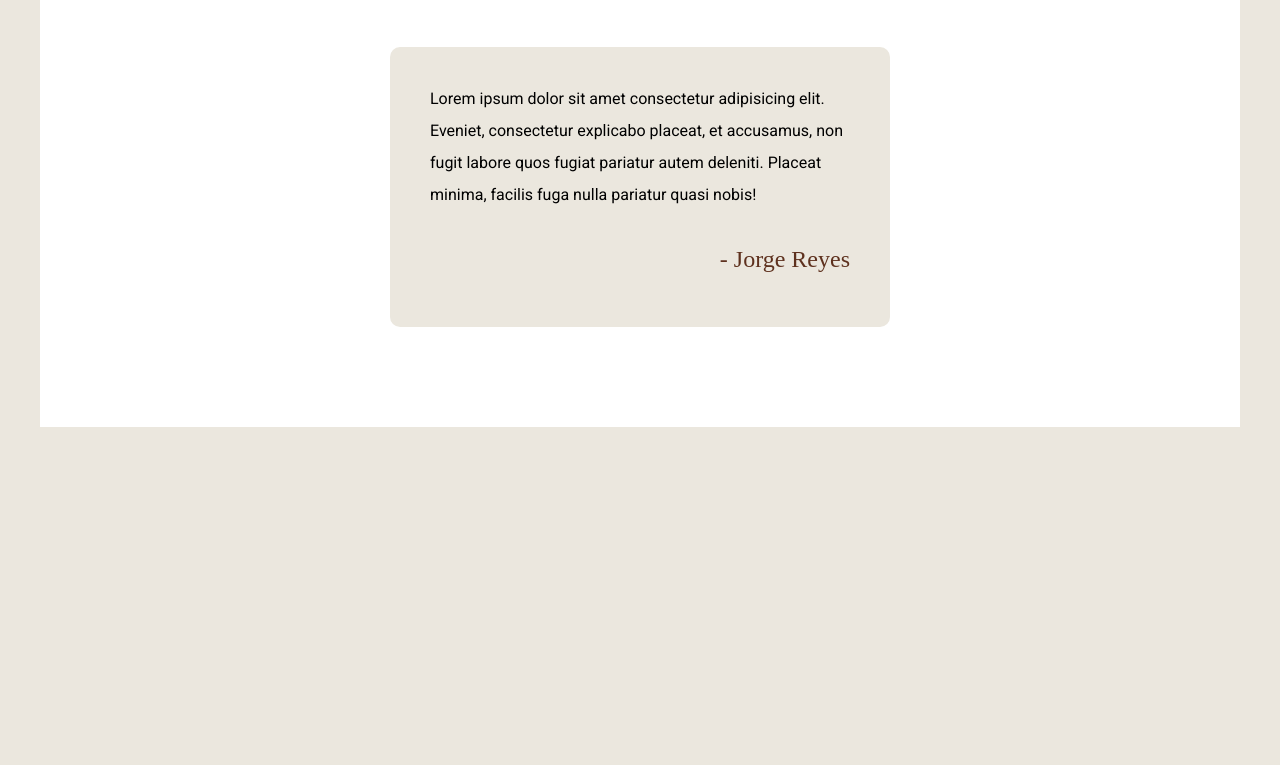
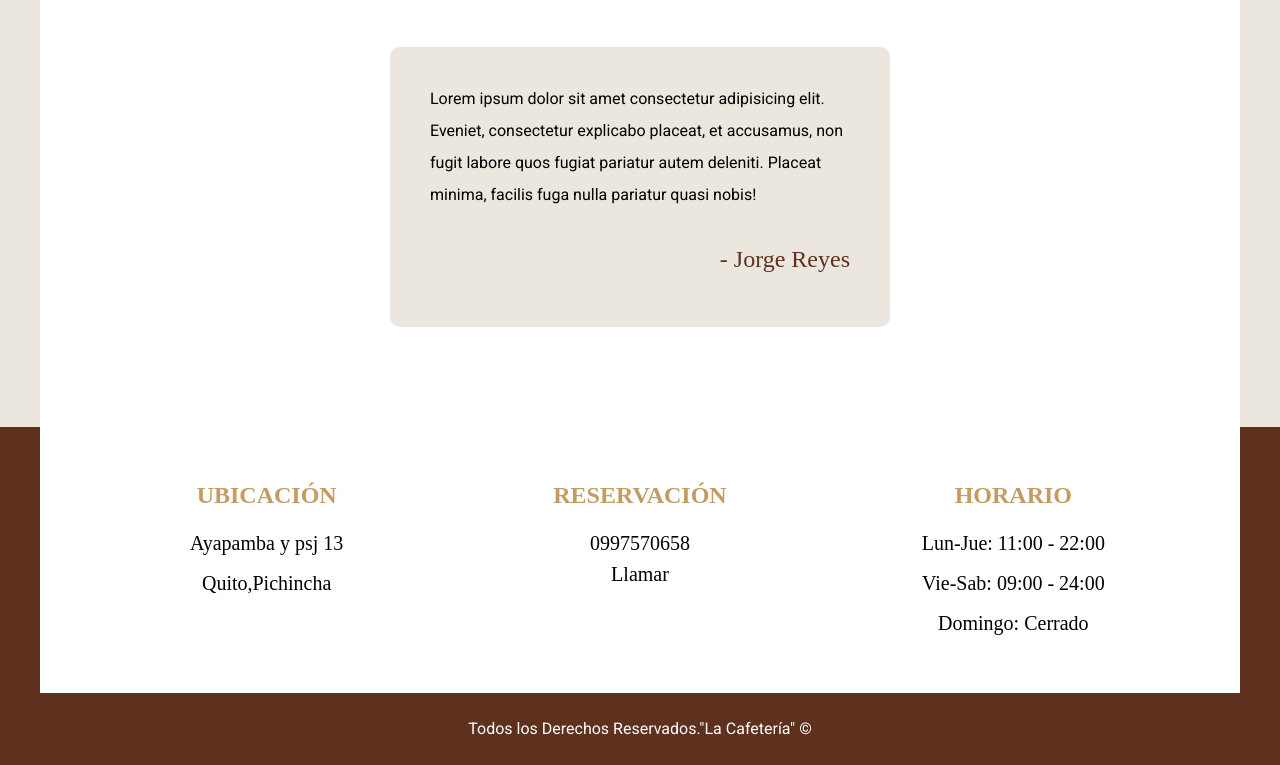
Before and after one commit to JorgeReyes02/Cafeteria-Website, a website: page index.html in a window 1280 px wide. Shown: the part 4549-5314 px from the top of the page. Before the commit the page ends 4976 px from the top, so only its background shows below. Drawn offline with Linux system fonts and the light colour scheme; a web font is replaced by a local one.

Commit message:
footer e index Finalizados

```diff
--- a/index.html
+++ b/index.html
@@ -179,5 +179,29 @@
                 <p class="autor">- Jorge Reyes</p>
             </div>
         </section>
+
+        <footer class="footer">
+            <div class="contenido-footer contenedor bg-white">
+                <div class="footer-box ubicacion">
+                    <h3>Ubicación</h3>
+                    <p>Ayapamba y psj 13</p>
+                    <p>Quito,Pichincha</p>
+                </div>
+
+                <div class="footer-box reservacion">
+                    <h3>Reservación</h3>
+                    <p>0997570658</p>
+                    <a href="tel:+0997570658">Llamar</a>
+                </div>
+
+                <div class="footer-box horario">
+                    <h3>Horario</h3>
+                    <p>Lun-Jue: 11:00 - 22:00</p>
+                    <p>Vie-Sab: 09:00 - 24:00</p>
+                    <p>Domingo: Cerrado</p>
+                </div>
+            </div>
+            <p class="copyrigth">Todos los Derechos Reservados."La Cafetería" &copy</p>
+        </footer>
 </body>
 </html>
--- a/src/scss/app.scss
+++ b/src/scss/app.scss
@@ -1,3 +1,4 @@
 @use  'base';
+@use  'footer';
 @use  'header';
 @use  'inicio';
--- a/src/scss/base/_globales.scss
+++ b/src/scss/base/_globales.scss
@@ -18,6 +18,7 @@ p{
 }
 a{
     text-decoration: none;
+    color: v.$negro;
 }
 img{
     max-width: 100%;
--- /dev/null
+++ b/src/scss/footer/_footer.scss
@@ -0,0 +1,36 @@
+@use 'base/variables' as v;
+@use 'base/mixins' as m;
+
+.footer{
+    background-color: v.$primario;
+    .contenido-footer{
+        padding: 5rem;
+
+        @include m.tablet {
+            @include m.grid(3,2rem);
+         }
+    }
+}
+
+.footer-box{
+    font-family: v.$fuenteCursiva;
+    text-align: center;
+    h3{
+       font-family: v.$fuenteCursiva;
+       margin: 0 0 1rem 0;
+       font-size: 2.4rem;
+       color: v.$secundario;
+   }
+
+   p,a{
+       font-size: 2rem;
+       margin: 0;
+   }
+
+}
+.copyrigth{
+    text-align: center;
+    margin: 0;
+    padding: 2rem;
+    color: v.$blanco;
+}
--- /dev/null
+++ b/src/scss/footer/index.scss
@@ -0,0 +1 @@
+@forward 'footer';
```
Also changed, not shown: build/css/app.css.
